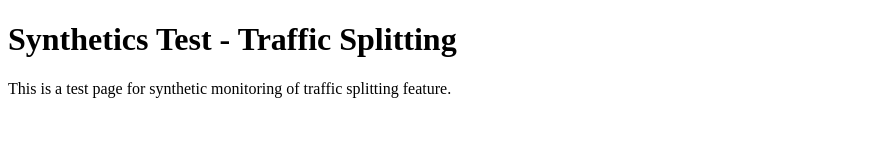
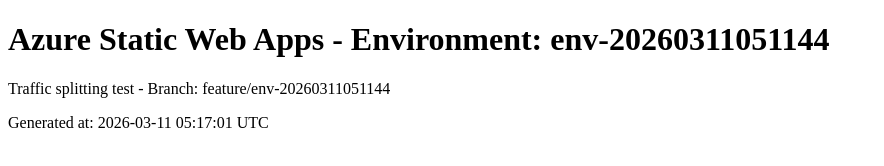
Before and after one commit to skylathadani-ms/synthetics-swa-traffic-20260311051144, a plain HTML site: page index.html in a window 1280 px wide. Shown: the whole page, without its empty margins (0-884 px from the left). Drawn offline with Linux system fonts and the light colour scheme.

Commit message:
Update index.html for env-20260311051144

```diff
--- a/index.html
+++ b/index.html
@@ -1,10 +1,11 @@
 <!DOCTYPE html>
 <html>
 <head>
-<title>Synthetics Test - Traffic Splitting</title>
+<title>Environment: env-20260311051144</title>
 </head>
 <body>
-<h1>Synthetics Test - Traffic Splitting</h1>
-<p>This is a test page for synthetic monitoring of traffic splitting feature.</p>
+<h1>Azure Static Web Apps - Environment: env-20260311051144</h1>
+<p>Traffic splitting test - Branch: feature/env-20260311051144</p>
+<p>Generated at: 2026-03-11 05:17:01 UTC</p>
 </body>
 </html>
```
